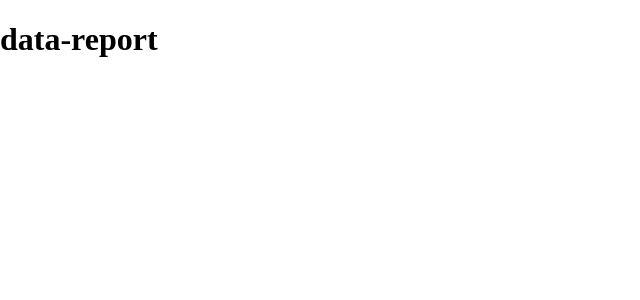
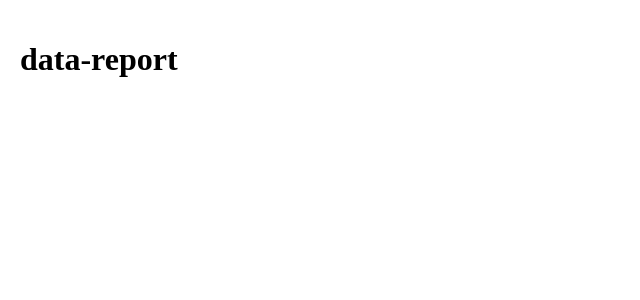
Before and after one commit to Thursss/vi, a React (Create React App) app: page /data-report in a window 1280 px wide. Shown: the top 300 px of the page, without its empty margins (0-640 px from the left). Built offline with nearby package versions, Linux system fonts and the light colour scheme.

Commit message:
ci: styled-components

```diff
--- a/package.json
+++ b/package.json
@@ -14,6 +14,7 @@
     "react-dom": "^17.0.2",
     "react-router-dom": "^5.2.1",
     "react-scripts": "4.0.3",
+    "styled-components": "^5.3.1",
     "typescript": "^4.1.2",
     "web-vitals": "^1.0.1"
   },
--- a/src/pages/datav-report/index.tsx
+++ b/src/pages/datav-report/index.tsx
@@ -1,12 +1,20 @@
 import React from 'react';
+import styled from 'styled-components';
+
+const StyleDashboard = styled.div`
+  width: 100%;
+  height: 100%;
+  padding: 20px;
+  -webkit-box-sizing: border-box;
+  box-sizing: border-box;
+  overflow: auto;
+`;
 
 function DatavReport() {
   return (
-    <div className="dashboard">
-      <main>
-        <h1>data-report</h1>
-      </main>
-    </div>
+    <StyleDashboard className="dashboard">
+      <h1>data-report</h1>
+    </StyleDashboard>
   );
 }
 
```
